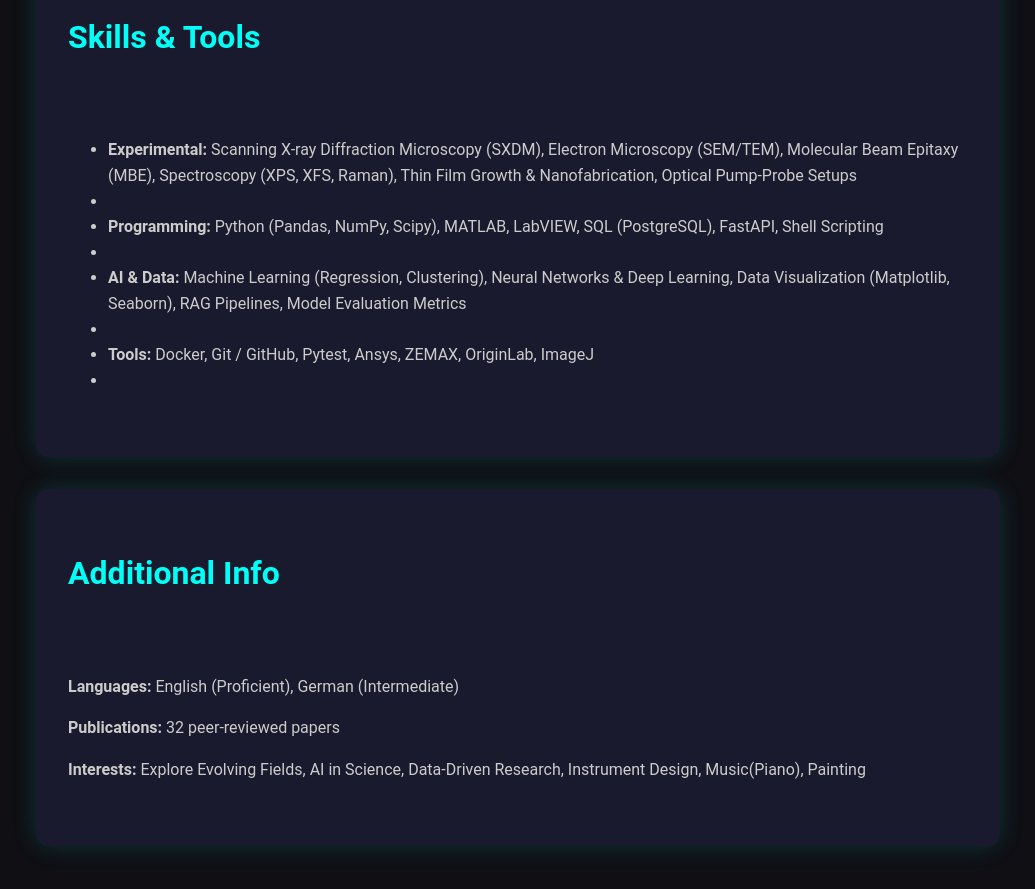
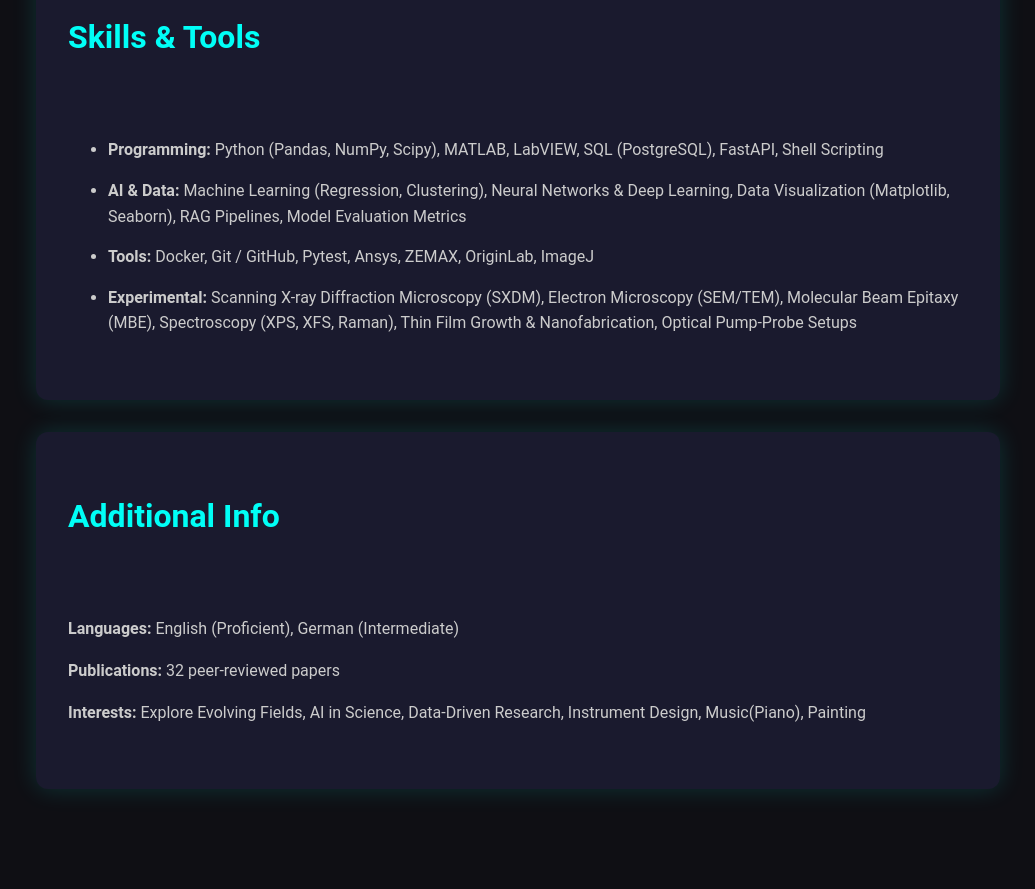
Before and after one commit to abhisakh/Advance_Portfolio, a React (Vite) app in the folder portfolio/: page /about in a window 1280 px wide. Shown: the part 3100-3989 px from the top of the page, without its empty margins (172-1207 px from the left). Built offline with nearby package versions, Linux system fonts and the light colour scheme.

Commit message:
Inside About.jsx file under <CardSection title=Skills

```diff
--- a/portfolio/src/pages/About.jsx
+++ b/portfolio/src/pages/About.jsx
@@ -46,22 +46,18 @@ const About = () => {
         {/* Skills */}
           <CardSection title="Skills & Tools">
             <ul>
+              <li style={{ marginBottom: "15px" }}>
+                <strong>Programming:</strong> {profile.skills.programming.join(", ")}
+              </li>
+              <li style={{ marginBottom: "15px" }}>
+                <strong>AI & Data:</strong> {profile.skills.ai.join(", ")}
+              </li>
+              <li style={{ marginBottom: "15px" }}>
+                <strong>Tools:</strong> {profile.skills.tools.join(", ")}
+              </li>
               <li>
                 <strong>Experimental:</strong> {profile.skills.experimental.join(", ")}
               </li>
-            <li></li>
-            <li>
-              <strong>Programming:</strong> {profile.skills.programming.join(", ")}
-            </li>
-            <li></li>
-            <li>
-              <strong>AI & Data:</strong> {profile.skills.ai.join(", ")}
-            </li>
-            <li></li>
-            <li>
-              <strong>Tools:</strong> {profile.skills.tools.join(", ")}
-            </li>
-            <li></li>
             </ul>
           </CardSection>
 
```
Lines whose indentation alone changed are shown as unchanged.
